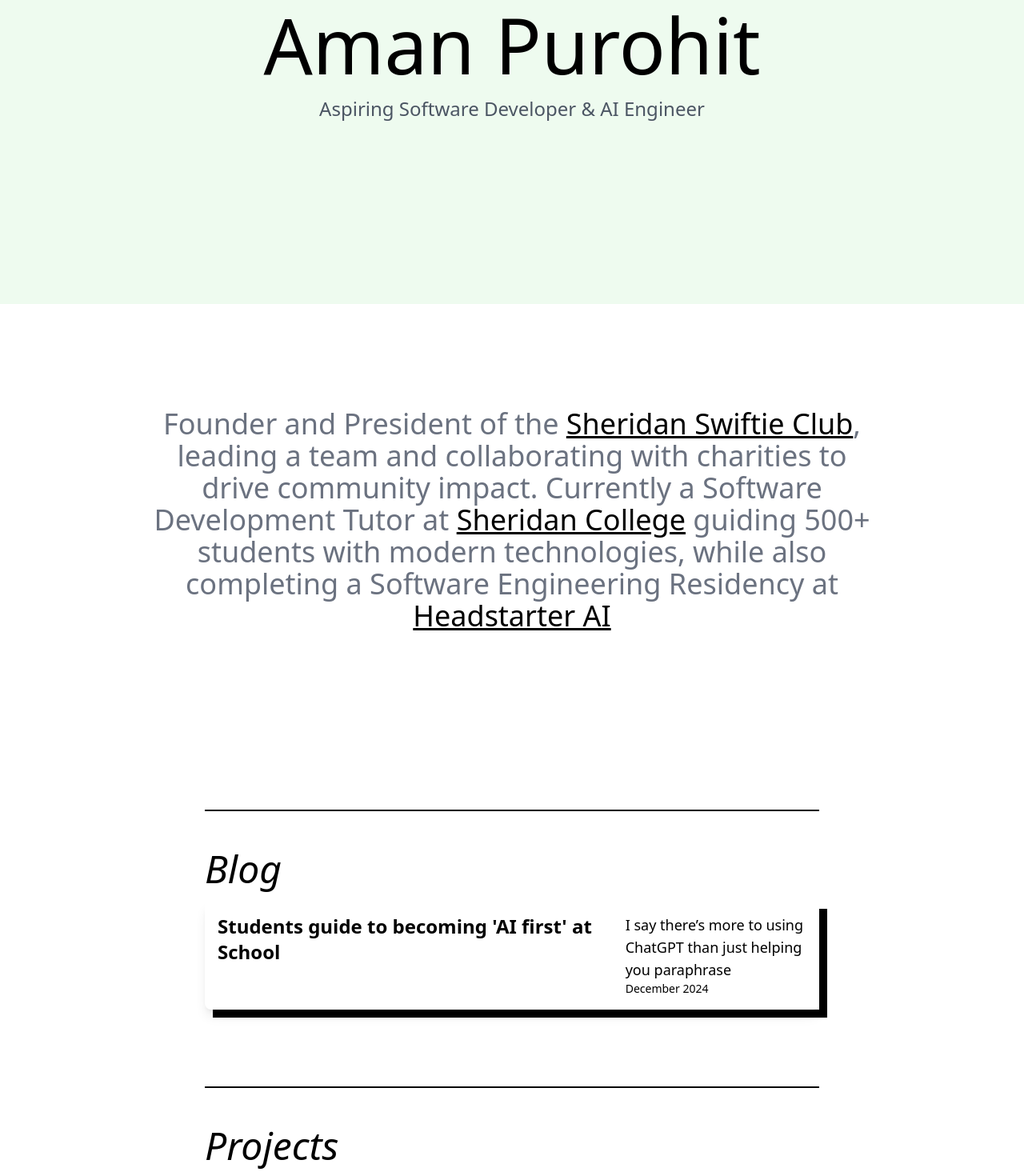
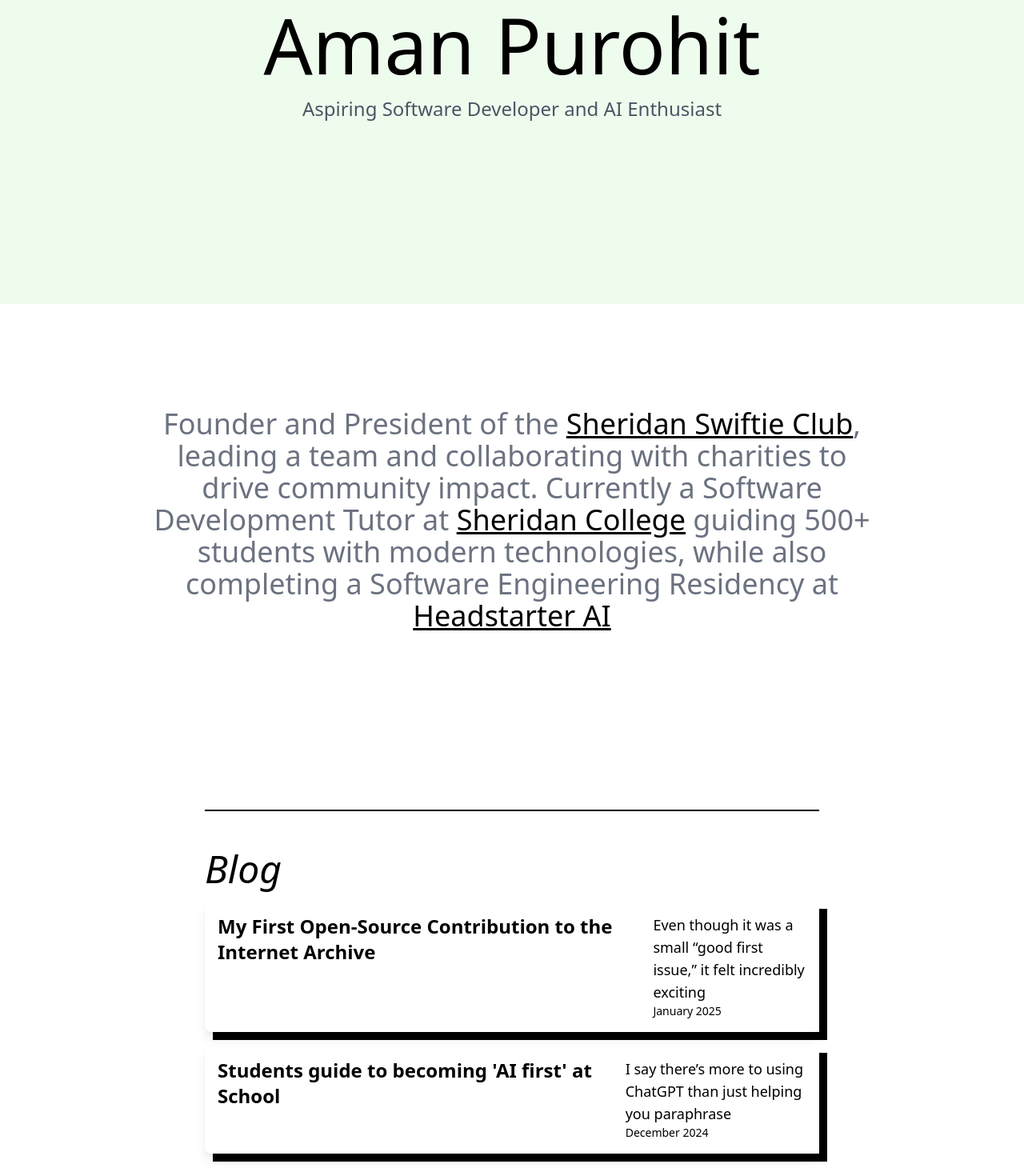
Before and after one commit to purohitamann/porfolio-next, a Next.js app: page / in a window 1280 px wide. Shown: the part 260-1730 px from the top of the page at 80% size. Built offline with nearby package versions, Linux system fonts and the light colour scheme.

Commit message:
Update blog component with new entries and separators; modify hero description for clarity

```diff
--- a/next.config.ts
+++ b/next.config.ts
@@ -11,7 +11,7 @@
     ],
   },
   /* config options here */
-  // output: 'export',
+  output: 'export',
 };
 
 export default nextConfig;
--- a/src/app/components/Blog.tsx
+++ b/src/app/components/Blog.tsx
@@ -2,19 +2,26 @@
 import SectionWrapper from './SectionWrapper'
 
 import BlogFrame from './BlogFrame'
+import { Separator } from '@radix-ui/react-separator'
 
 const Blog = () => {
     return (
         <>
 
-            <div id='blog'>
+            <div id='blog' >
 
 
                 <SectionWrapper title="Blog" >
                     {/* <Highlight title="Coming soon!!" description="I will be updating my blog soon" >
 
                 </Highlight> */}
-                    <BlogFrame title="Students guide to becoming 'AI first' at School" description="I say there’s more to using ChatGPT than just helping you paraphrase" link="https://medium.com/p/d004dbc7a633" timePosted="December 2024" />
+                    <div className='space-y-4' >
+                        <BlogFrame title="My First Open-Source Contribution to the Internet Archive" description="Even though it was a small “good first issue,” it felt incredibly exciting" link="https://medium.com/@purohitamann/my-first-open-source-contribution-to-the-internet-archive-6ec2621b8a68" timePosted="January 2025" />
+
+                        <Separator orientation="horizontal" />
+                        <BlogFrame title="Students guide to becoming 'AI first' at School" description="I say there’s more to using ChatGPT than just helping you paraphrase" link="https://medium.com/p/d004dbc7a633" timePosted="December 2024" />
+
+                    </div>
                 </SectionWrapper>
             </div>
         </>
--- a/src/data/hero.json
+++ b/src/data/hero.json
@@ -1,7 +1,7 @@
 {
   "hero": {
     "title": "Aman Purohit",
-    "description": "Aspiring Software Developer & AI Engineer",
+    "description": "Aspiring Software Developer and AI Enthusiast",
     "subtitle": "My new portfolio is in the making. Stay tuned!"
   },
   "about": {},
```
Also changed, not shown: 1 other file (tests, documents, lock files or other folders).
